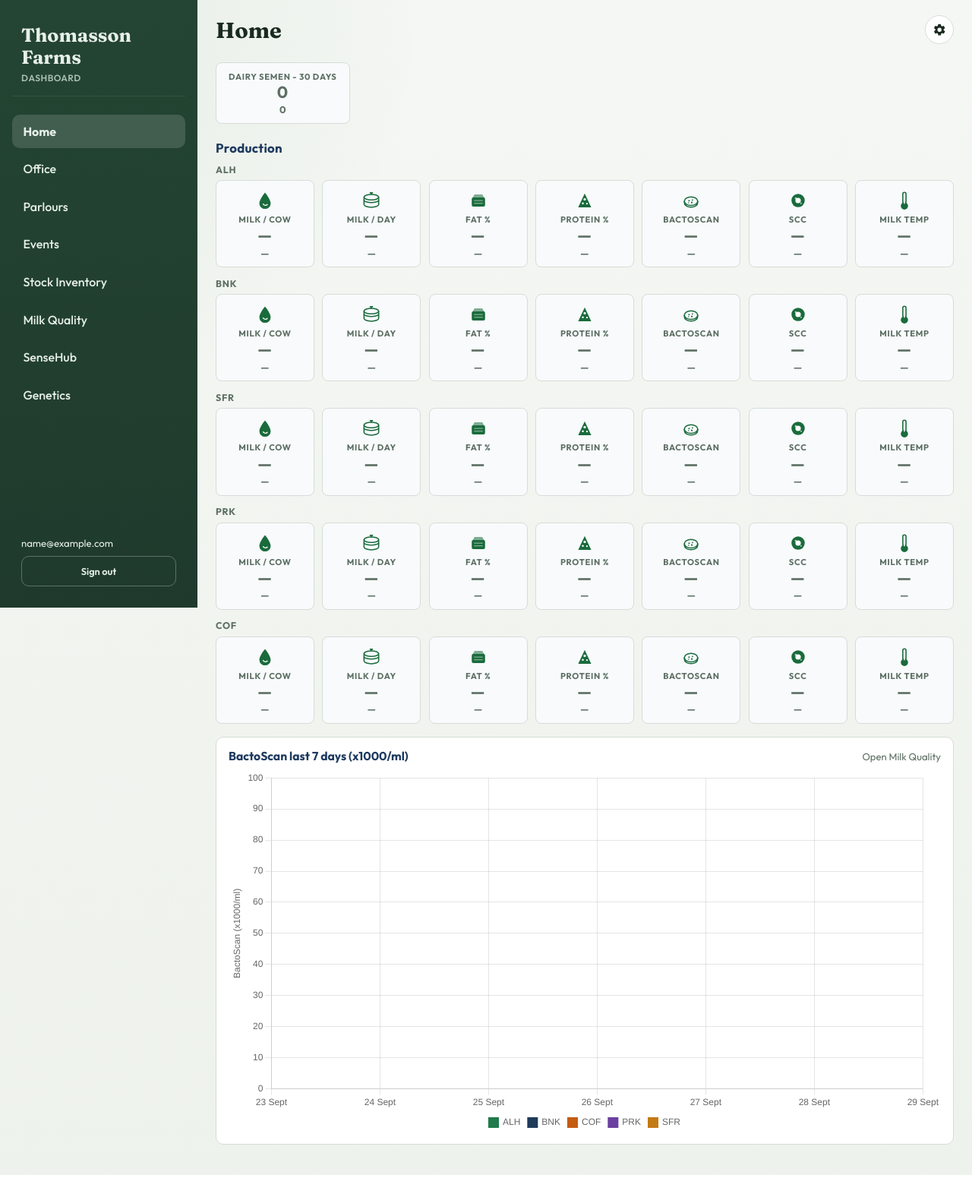
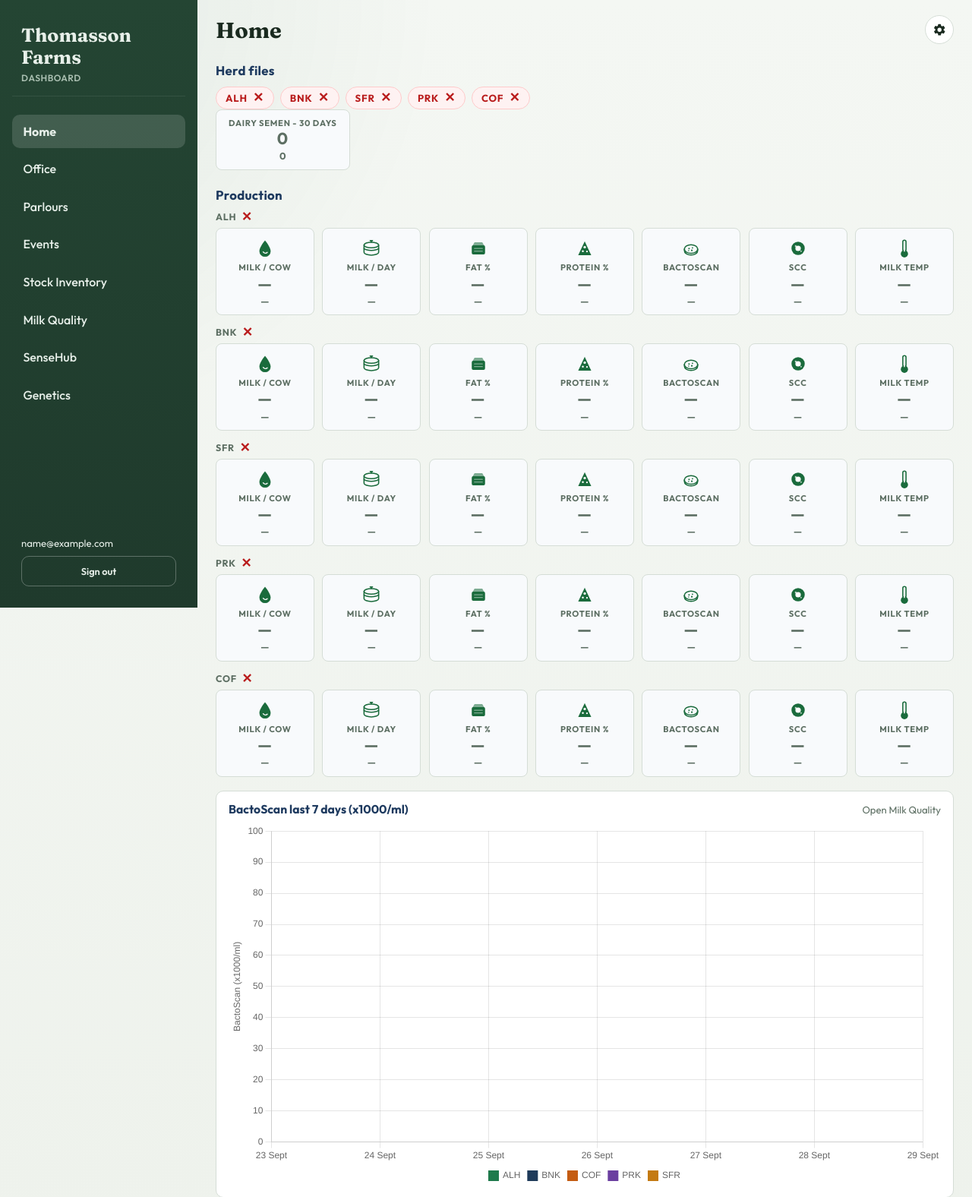
Before and after one commit to Thomo8787/Dairy-Dashboard, a Flask app: page / in a window 1280 px wide. Shown: the top 1576 px of the page at 76% size. Before the commit the page ends 1547 px from the top, so only its background shows below. Run offline with Flask 3, Linux system fonts and the light colour scheme; the visitor is signed in with stand-in values (Sample User, id 1); tables that the repository leaves empty hold one stand-in row (values such as "Sample post"); some libraries are stand-ins or nearby versions.

Commit message:
Show a homepage tick or cross when each farm's DairyComp file was updated today.
Co-authored-by: Cursor <cursoragent@cursor.com>

```diff
--- a/app.py
+++ b/app.py
@@ -54,6 +54,7 @@ from services.database import (
 )
 from services.excel_parser import parse_excel_file
 from services.graph_onedrive import GraphOneDriveService
+from services.herd_file_status import herd_file_status_by_farm
 from services.herd_sync import (
     consume_herd_import_result,
     get_herd_import_status,
@@ -328,9 +329,16 @@ def logout():
 @app.route("/")
 @permission_required("perm_home")
 def home():
+    try:
+        with get_session() as session:
+            herd_file_status = herd_file_status_by_farm(session)
+    except Exception:
+        logger.exception("Could not load herd file status")
+        herd_file_status = {}
     return render_template(
         "home.html",
         farm_chart_colors=FARM_CHART_COLORS,
+        herd_file_status=herd_file_status,
         **_page_context(active_nav="home"),
     )
 
--- /dev/null
+++ b/services/herd_file_status.py
@@ -0,0 +1,123 @@
+"""Whether each farm's DairyComp OneDrive export was updated today.
+
+The daily import stores the OneDrive last-modified time on the events and
+inventory files. A farm is current only when both of those files were
+modified today (Europe/London). BNK has no folder of its own; it uses the
+ALH file when a BNK fingerprint has not been stored yet.
+"""
+
+from __future__ import annotations
+
+import datetime as dt
+import json
+import re
+from typing import Any
+from zoneinfo import ZoneInfo
+
+from sqlalchemy import select
+from sqlalchemy.orm import Session
+
+from services.database import AppSetting
+from services.farms import FARMS
+from services.herd_import_utils import (
+    FP_EVENTS,
+    FP_INVENTORY,
+    SHARED_HERD_SOURCE_FARM,
+    fingerprint_setting_key,
+)
+
+_UK = ZoneInfo("Europe/London")
+_FILE_LABELS = (
+    (FP_EVENTS, "events"),
+    (FP_INVENTORY, "inventory"),
+)
+
+
+def _parse_last_modified(raw: str | None) -> dt.datetime | None:
+    text = (raw or "").strip()
+    if not text:
+        return None
+    if text.endswith("Z"):
+        text = text[:-1] + "+00:00"
+    text = re.sub(r"(\.\d{6})\d+", r"\1", text)
+    try:
+        parsed = dt.datetime.fromisoformat(text)
+    except ValueError:
+        return None
+    if parsed.tzinfo is None:
+        parsed = parsed.replace(tzinfo=dt.timezone.utc)
+    return parsed.astimezone(_UK)
+
+
+def _fingerprint_modified(fingerprint: str | None) -> dt.datetime | None:
+    if not fingerprint:
+        return None
+    try:
+        payload = json.loads(fingerprint)
+    except (TypeError, ValueError):
+        return None
+    if not isinstance(payload, dict):
+        return None
+    return _parse_last_modified(str(payload.get("last_modified") or ""))
+
+
+def _format_uk_date(moment: dt.datetime | None) -> str | None:
+    if moment is None:
+        return None
+    return f"{moment.day} {moment.strftime('%b %Y')}"
+
+
+def _fingerprint_value(
+    stored: dict[str, str | None], prefix: str, farm_code: str
+) -> str | None:
+    fingerprint = stored.get(fingerprint_setting_key(prefix, farm_code))
+    if fingerprint or farm_code != "BNK":
+        return fingerprint
+    return stored.get(fingerprint_setting_key(prefix, SHARED_HERD_SOURCE_FARM))
+
+
+def herd_file_status_by_farm(
+    db: Session, *, today: dt.date | None = None
+) -> dict[str, dict[str, Any]]:
+    """Return per-farm tick/cross data for the homepage."""
+    uk_today = today or dt.datetime.now(_UK).date()
+    keys = [
+        fingerprint_setting_key(prefix, farm.code)
+        for farm in FARMS
+        for prefix, _label in _FILE_LABELS
+    ]
+    rows = db.scalars(select(AppSetting).where(AppSetting.key.in_(keys))).all()
+    stored = {row.key: row.value for row in rows}
+
+    status: dict[str, dict[str, Any]] = {}
+    for farm in FARMS:
+        moments = {
+            label: _fingerprint_modified(_fingerprint_value(stored, prefix, farm.code))
+            for prefix, label in _FILE_LABELS
+        }
+        dates = {label: _format_uk_date(moment) for label, moment in moments.items()}
+        ok = all(moment is not None and moment.date() == uk_today for moment in moments.values())
+        present = [dates[label] for _prefix, label in _FILE_LABELS if dates[label]]
+        if ok:
+            title = f"New herd file today ({present[0]})"
+            aria = f"{farm.code} herd file updated today"
+        elif not present:
+            title = "No herd file imported"
+            aria = f"{farm.code} has no herd file"
+        elif len(set(present)) == 1:
+            title = f"No new herd file today. Last file {present[0]}"
+            aria = f"{farm.code} herd file not updated today. Last file {present[0]}"
+        else:
+            detail = ", ".join(
+                f"{label} {dates[label] or 'missing'}" for _prefix, label in _FILE_LABELS
+            )
+            title = f"No new herd file today. Last {detail}"
+            aria = f"{farm.code} herd file not updated today. {detail}"
+        status[farm.code] = {
+            "ok": ok,
+            "title": title,
+            "aria": aria,
+            "events_on": dates.get("events"),
+            "inventory_on": dates.get("inventory"),
+        }
+    return status
--- a/static/css/app.css
+++ b/static/css/app.css
@@ -445,6 +445,61 @@ html, body {
 
 .home-section {
   margin-top: 1.35rem;
+}
+
+.home-herd-files {
+  margin-top: 0;
+}
+
+.home-herd-files-row {
+  display: flex;
+  flex-wrap: wrap;
+  gap: 0.5rem;
+}
+
+.home-herd-file {
+  display: inline-flex;
+  align-items: center;
+  gap: 0.45rem;
+  padding: 0.35rem 0.75rem;
+  border-radius: 999px;
+  border: 1px solid var(--line);
+  background: #fff;
+  font-size: 0.82rem;
+  font-weight: 700;
+  letter-spacing: 0.06em;
+}
+
+.home-herd-file.ok {
+  color: #15803d;
+  border-color: #86efac;
+  background: #f0fdf4;
+}
+
+.home-herd-file.bad {
+  color: #b91c1c;
+  border-color: #fecaca;
+  background: #fef2f2;
+}
+
+.home-herd-file-mark {
+  font-size: 1.05rem;
+  font-weight: 700;
+  line-height: 1;
+}
+
+.home-herd-file-mark.ok { color: #15803d; }
+.home-herd-file-mark.bad { color: #b91c1c; }
+
+.home-farm-head {
+  display: flex;
+  align-items: center;
+  gap: 0.4rem;
+  margin: 0 0 0.4rem;
+}
+
+.home-farm-head .home-farm-label {
+  margin: 0;
 }
 
 .home-section-heading {
--- a/templates/home.html
+++ b/templates/home.html
@@ -4,6 +4,20 @@
 {% block page_title %}Home{% endblock %}
 
 {% block content %}
+  <section class="home-section home-herd-files" aria-label="Herd files">
+    <h2 class="home-section-heading">Herd files</h2>
+    <div class="home-herd-files-row">
+      {% for farm in farms %}
+      {% set file_status = herd_file_status.get(farm.code) if herd_file_status else none %}
+      {% set file_ok = file_status.ok if file_status else false %}
+      <div class="home-herd-file {{ 'ok' if file_ok else 'bad' }}" title="{{ file_status.title if file_status else 'No herd file imported' }}">
+        <span class="home-herd-file-code">{{ farm.code }}</span>
+        <span class="home-herd-file-mark" aria-label="{{ file_status.aria if file_status else farm.code ~ ' has no herd file' }}">{% if file_ok %}✓{% else %}✕{% endif %}</span>
+      </div>
+      {% endfor %}
+    </div>
+  </section>
+
   {% if current_user and current_user.perm_events %}
   <div class="home-widgets">
     <a href="{{ url_for('events_breedings') }}?semen=dairy" class="home-widget home-widget-wide status-loading" id="dairy-semen-widget" aria-label="Dairy semen used in the last 30 days" aria-live="polite">
@@ -19,7 +33,12 @@
     <h2 class="home-section-heading">Production</h2>
     {% for farm in farms %}
     <div class="home-farm-block" data-production-farm="{{ farm.code }}">
-      <h3 class="home-farm-label">{{ farm.code }}</h3>
+      {% set file_status = herd_file_status.get(farm.code) if herd_file_status else none %}
+      {% set file_ok = file_status.ok if file_status else false %}
+      <div class="home-farm-head">
+        <h3 class="home-farm-label">{{ farm.code }}</h3>
+        <span class="home-herd-file-mark {{ 'ok' if file_ok else 'bad' }}" title="{{ file_status.title if file_status else 'No herd file imported' }}" aria-label="{{ file_status.aria if file_status else farm.code ~ ' has no herd file' }}">{% if file_ok %}✓{% else %}✕{% endif %}</span>
+      </div>
       <div class="home-widgets">
         <a href="{{ url_for('milk_quality_collections') }}" class="home-widget status-loading" data-metric="milk_per_cow" aria-label="{{ farm.code }} milk per cow">
           <span class="widget-icon" aria-hidden="true">
```
